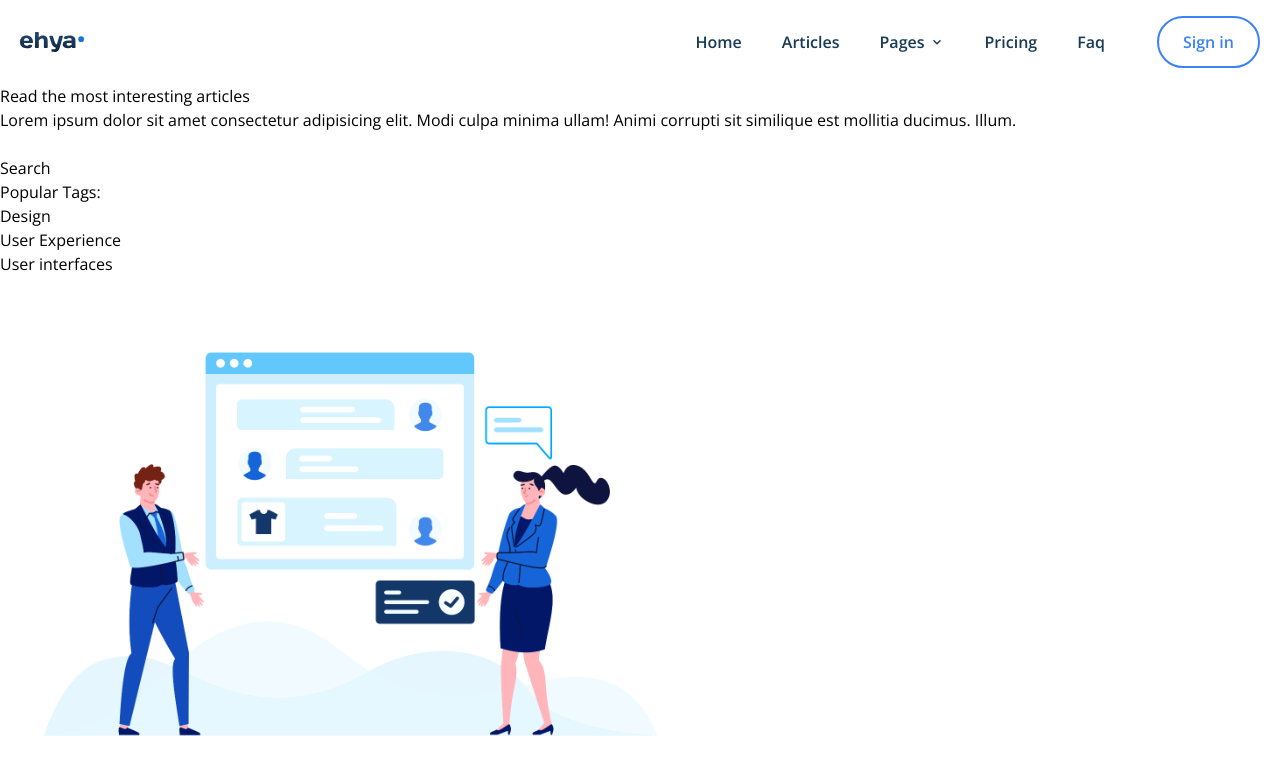
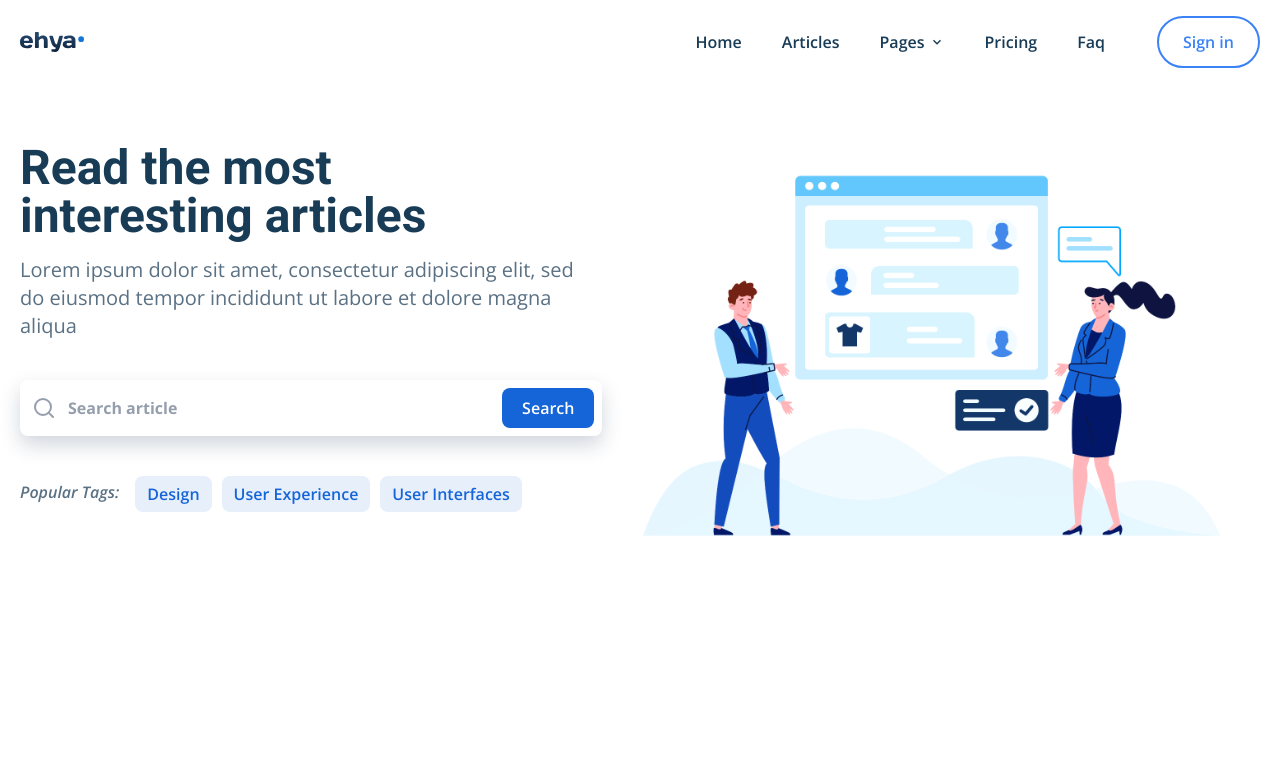
Before and after one commit to PadalaBalaSivaSaiMegiReddy/tailwind-css-react-blog-app, a React (Create React App) app: page / in a window 1280 px wide. Shown: the top 774 px of the page. Built offline with nearby package versions, Linux system fonts and the light colour scheme; the HTML template or start-up script is replaced by a standard one.

Commit message:
hero page

```diff
--- a/src/pages/home/container/Hero.jsx
+++ b/src/pages/home/container/Hero.jsx
@@ -1,38 +1,58 @@
 import React from "react";
+import { FiSearch } from "react-icons/fi";
+
 import images from "../../../constants/images";
 
-function Hero() {
+const Hero = () => {
 	return (
-		<section>
-			<div>
-				<h1>Read the most interesting articles</h1>
-				<p>
-					Lorem ipsum dolor sit amet consectetur adipisicing elit. Modi culpa
-					minima ullam! Animi corrupti sit similique est mollitia ducimus.
-					Illum.
+		<section className="container mx-auto flex flex-col px-5 py-5 lg:flex-row">
+			<div className="mt-10 lg:w-1/2">
+				<h1 className="font-roboto text-3xl text-center font-bold text-dark-soft md:text-5xl lg:text-4xl xl:text-5xl lg:text-left lg:max-w-[540px]">
+					Read the most interesting articles
+				</h1>
+				<p className="text-dark-light mt-4 text-center md:text-xl lg:text-base xl:text-xl lg:text-left">
+					Lorem ipsum dolor sit amet, consectetur adipiscing elit, sed do
+					eiusmod tempor incididunt ut labore et dolore magna aliqua
 				</p>
-			</div>
-			<div>
-				<div>
-					<input type="text" />
+				<div className="flex flex-col gap-y-2.5 mt-10 lg:mt-6 xl:mt-10 relative">
+					<div className="relative">
+						<FiSearch className="absolute left-3 top-1/2 -translate-y-1/2 w-6 h-6 text-[#959EAD]" />
+						<input
+							className="placeholder:font-bold font-semibold text-dark-soft placeholder:text-[#959EAD] rounded-lg pl-12 pr-3 w-full py-3 focus:outline-none shadow-[rgba(13,_38,_76,_0.19)_0px_9px_20px] md:py-4"
+							type="text"
+							placeholder="Search article"
+						/>
+					</div>
+					<button className="w-full bg-primary text-white font-semibold rounded-lg px-5 py-3 md:absolute md:right-2 md:top-1/2 md:-translate-y-1/2 md:w-fit md:py-2">
+						Search
+					</button>
 				</div>
-				<button>Search</button>
-			</div>
-			<div>
-				<div>
-					<span>Popular Tags:</span>
-					<ul>
-						<li>Design</li>
-						<li>User Experience</li>
-						<li>User interfaces</li>
+				<div className="flex mt-4 flex-col lg:flex-row lg:items-start lg:flex-nowrap lg:gap-x-4 lg:mt-7">
+					<span className="text-dark-light font-semibold italic mt-2 lg:mt-4 lg:text-sm xl:text-base">
+						Popular Tags:
+					</span>
+					<ul className="flex flex-wrap gap-x-2.5 gap-y-2.5 mt-3 lg:text-sm xl:text-base">
+						<li className="rounded-lg bg-primary bg-opacity-10 px-3 py-1.5 text-primary font-semibold">
+							Design
+						</li>
+						<li className="rounded-lg bg-primary bg-opacity-10 px-3 py-1.5 text-primary font-semibold">
+							User Experience
+						</li>
+						<li className="rounded-lg bg-primary bg-opacity-10 px-3 py-1.5 text-primary font-semibold">
+							User Interfaces
+						</li>
 					</ul>
 				</div>
 			</div>
-			<div>
-				<img src={images.HeroImage} alt="users are reading articles  " />
+			<div className="hidden lg:block lg:1/2">
+				<img
+					className="w-full"
+					src={images.HeroImage}
+					alt="users are reading articles"
+				/>
 			</div>
 		</section>
 	);
-}
+};
 
 export default Hero;
```
